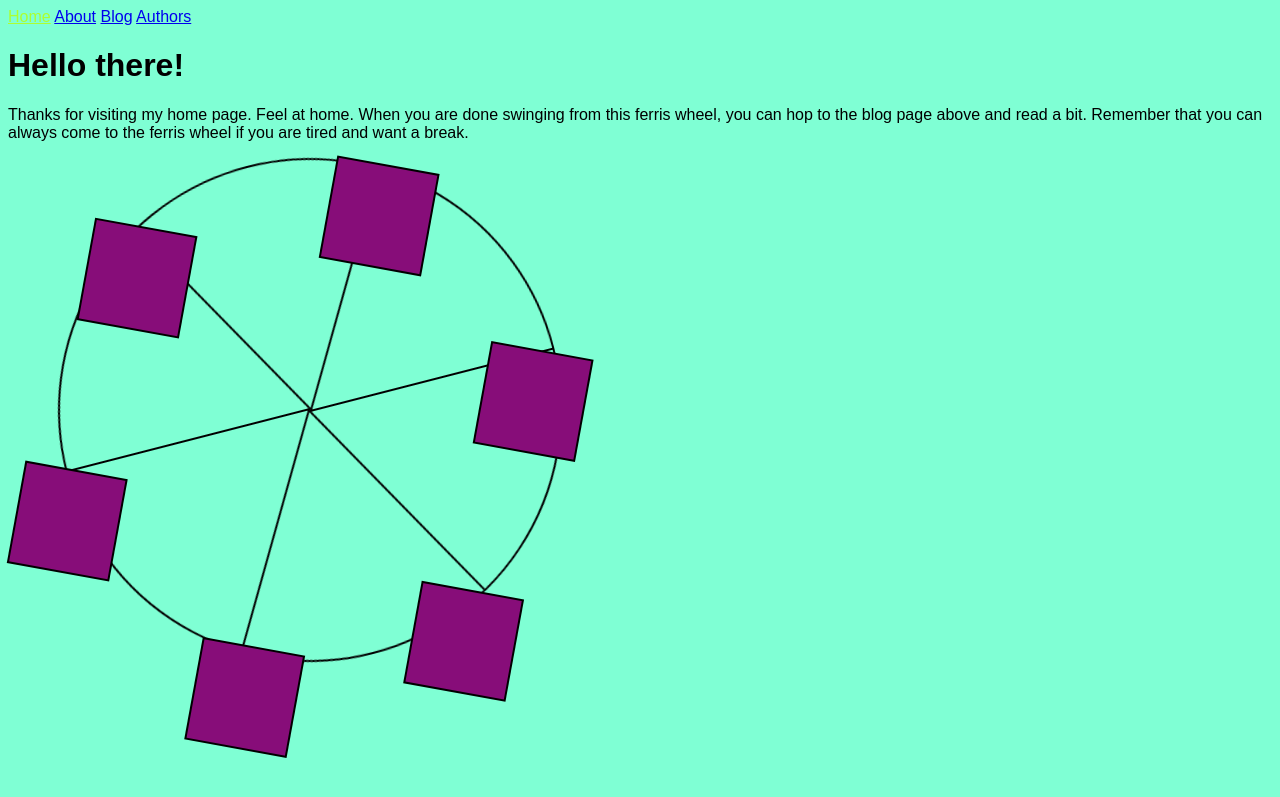
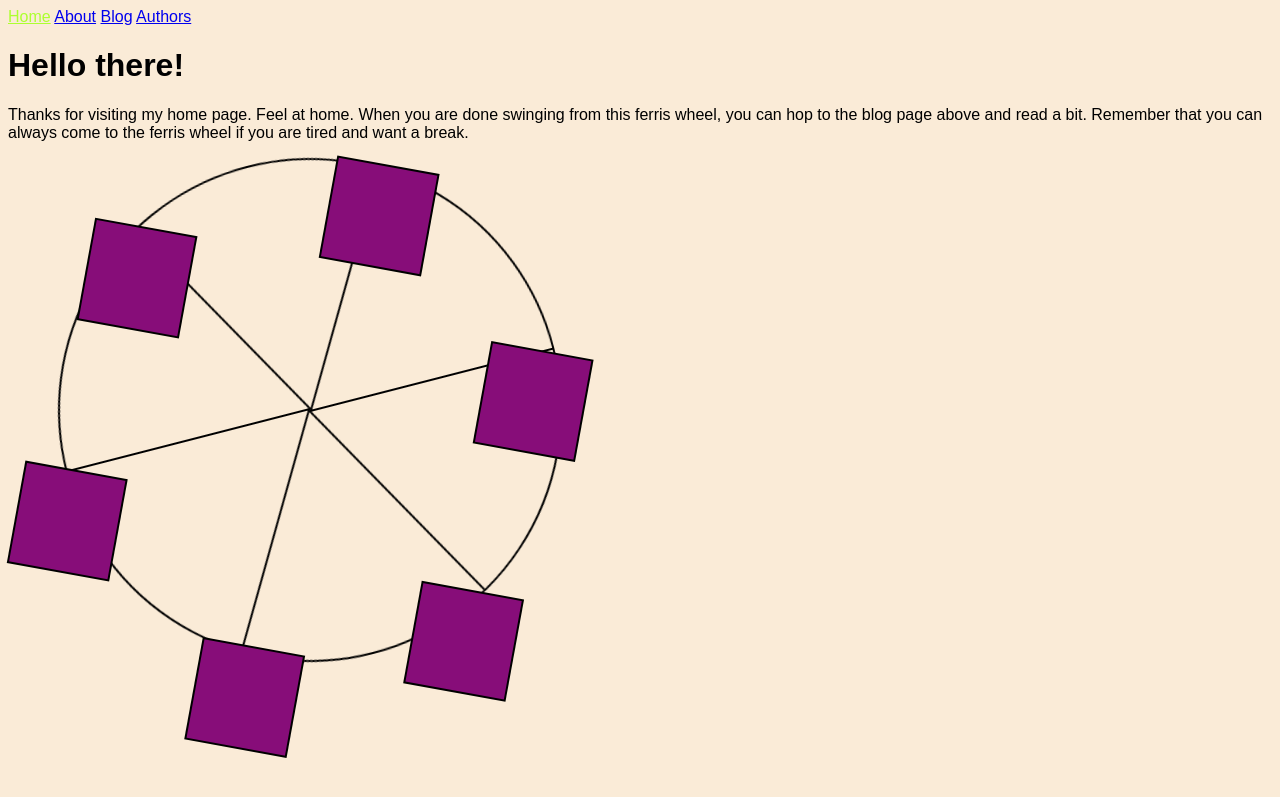
Before and after one commit to habasweiny/habasweiny.github.io, a Jekyll site: the page built from index.html, in a window 1280 px wide. Shown: the top 797 px of the page. Built offline with Jekyll 4.4.1, drawn with Linux system fonts in a browser that asks for light colours.

Commit message:
antique white

```diff
--- a/_sass/main.scss
+++ b/_sass/main.scss
@@ -130,5 +130,5 @@ html {
   }
 }
 body {
-  background-color: aquamarine;
+  background-color: antiquewhite;
 }
```
